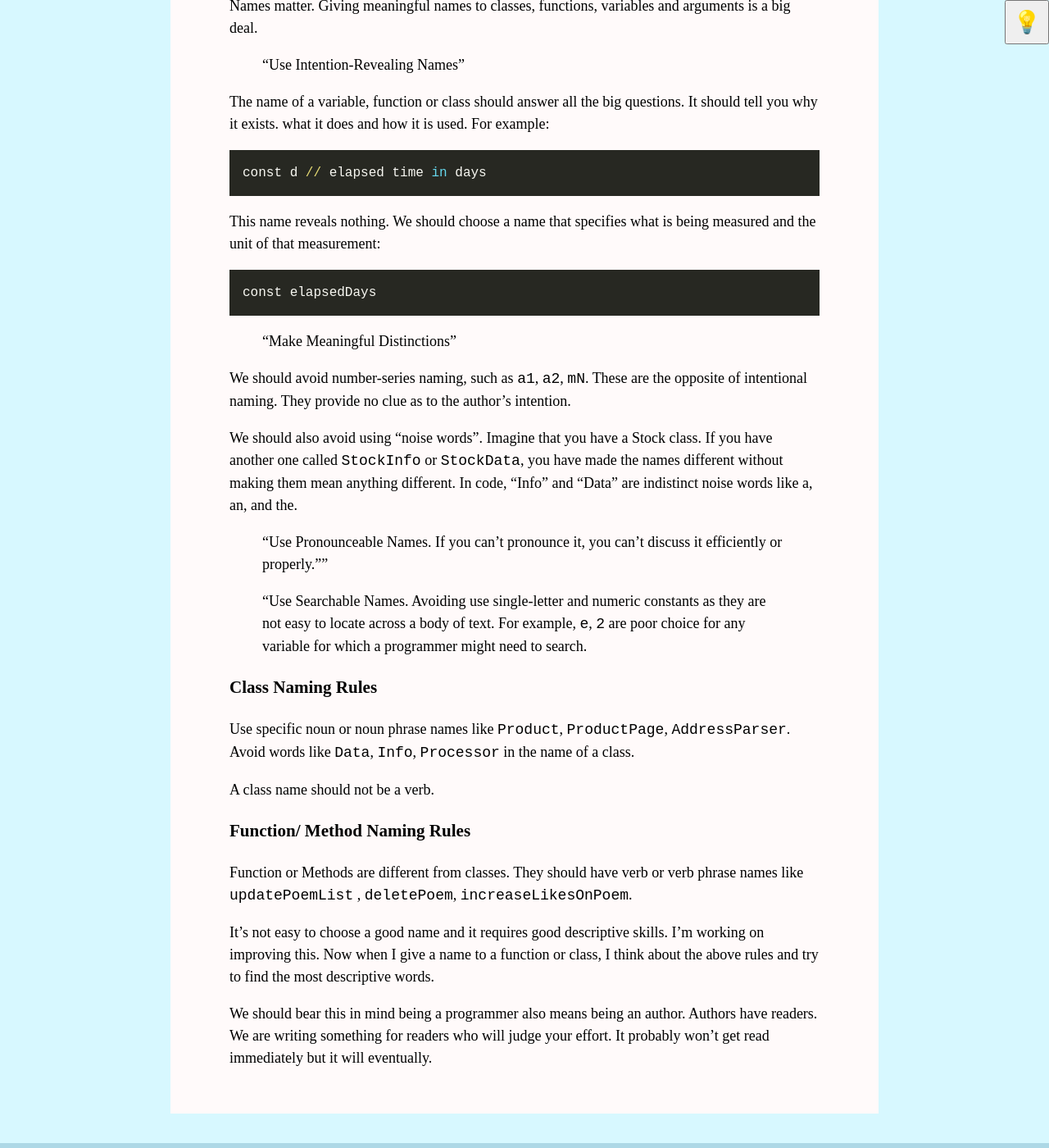
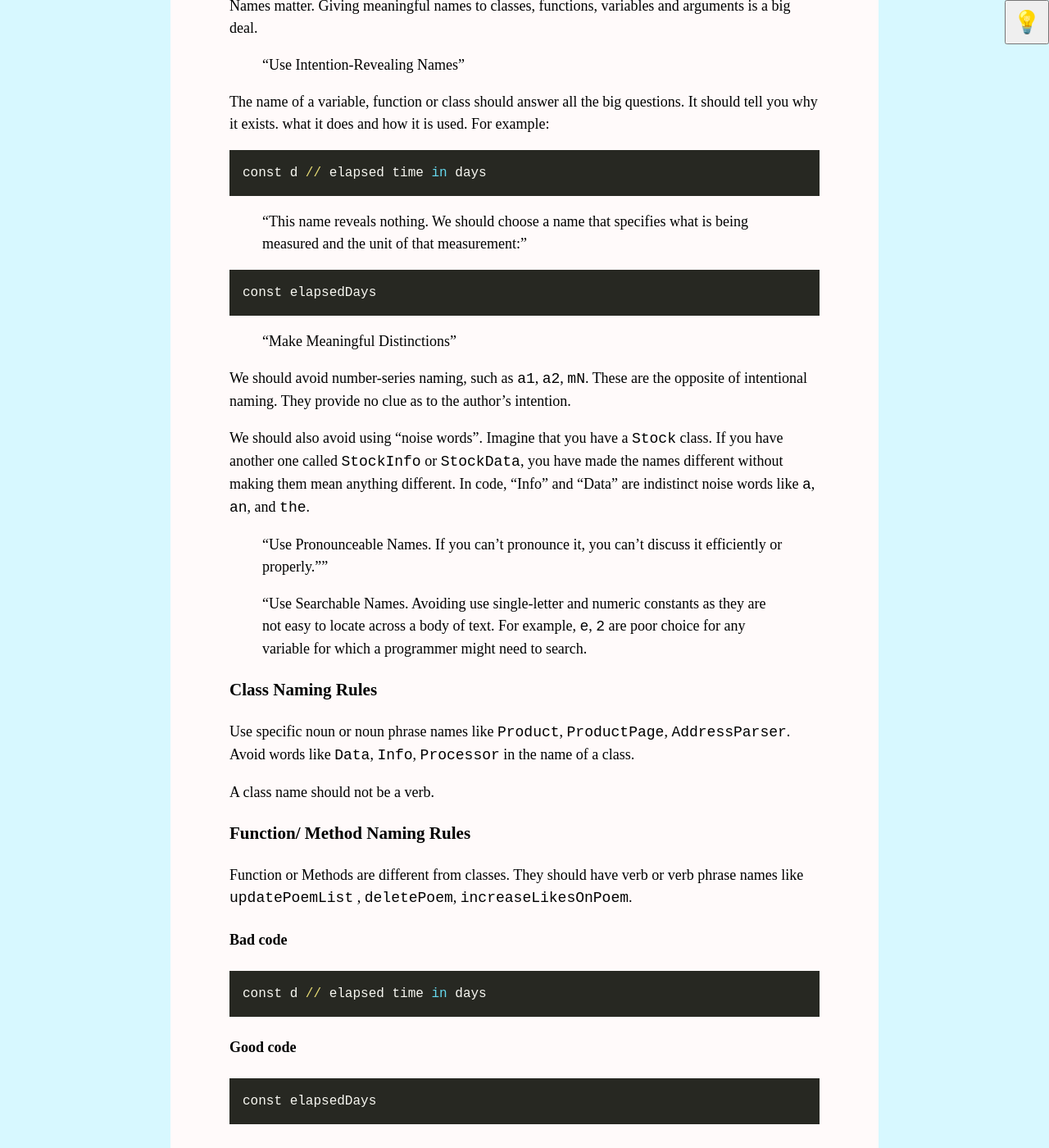
Before and after one commit to ching-wang/ching-wang.io, a Jekyll site: the page built from _posts/2020-01-16-clean-code-book-review.md, in a window 1280 px wide and 1400 px high, scrolled down 1460 px. Shown: the whole window at 82% size. Built offline with Jekyll 4.4.1, drawn with Linux system fonts in a browser that asks for light colours; some of the changed text lies outside the part shown.

````diff
--- a/_posts/2020-01-16-clean-code-book-review.md
+++ b/_posts/2020-01-16-clean-code-book-review.md
@@ -51,8 +51,7 @@ It should tell you why it exists. what it does and how it is used. For example:
 const d // elapsed time in days
 ```
 
-This name reveals nothing. We should choose a name that specifies what is being
-measured and the unit of that measurement:
+> “This name reveals nothing. We should choose a name that specifies what is being measured and the unit of that measurement:”
 
 ```ruby
 const elapsedDays
@@ -64,10 +63,10 @@ We should avoid number-series naming, such as `a1`, `a2`, `mN`. These are the
 opposite of intentional naming. They provide no clue as to the author's
 intention.
 
-We should also avoid using "noise words". Imagine that you have a Stock class.
+We should also avoid using "noise words". Imagine that you have a `Stock` class.
 If you have another one called `StockInfo` or `StockData`, you have made the
 names different without making them mean anything different. In code, "Info" and
-"Data" are indistinct noise words like a, an, and the.
+"Data" are indistinct noise words like `a`, `an`, and `the`.
 
 > "Use Pronounceable Names. If you can't pronounce it, you can't discuss it
 > efficiently or properly.""
@@ -90,6 +89,34 @@ Function or Methods are different from classes. They should have verb or verb
 phrase names like `updatePoemList` , `deletePoem`,
 `increaseLikesOnPoem`.
 
+#### Bad code
+
+```ruby
+const d // elapsed time in days
+```
+
+#### Good code
+
+```ruby
+const elapsedDays
+```
+
+#### Number-series example:
+
+```
+ a1, a2, `mN`
+
+```
+
+#### Noise words
+
+```ruby
+ Stock
+ StockInfo
+ StockData
+
+```
+
 It's not easy to choose a good name and it requires good descriptive skills. I'm
 working on improving this. Now when I give a name to a function or class, I
 think about the above rules and try to find the most descriptive words.
````
